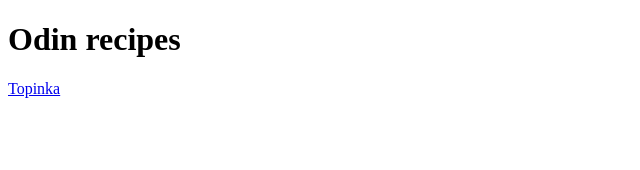
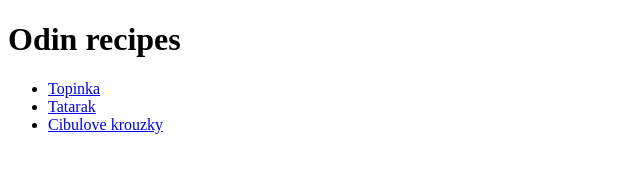
Before and after one commit to warikfrombohemia/odin-recipes, a plain HTML site: page index.html in a window 1280 px wide. Shown: the whole page, without its empty margins (0-640 px from the left). Drawn offline with Linux system fonts and the light colour scheme.

Commit message:
Linked new recipe pages to homepage

```diff
--- a/index.html
+++ b/index.html
@@ -6,7 +6,11 @@
     </head>
     <body>
         <h1>Odin recipes</h1>
-        <a href="./recipes/topinka.html">Topinka</a>
+        <ul>
+            <li><a href="./recipes/topinka.html">Topinka</a></li>
+            <li><a href="./recipes/burt.html">Tatarak</a></li>
+            <li><a href="./recipes/cibulove_krouzky.html">Cibulove krouzky</a></li>
+        </ul>
     </body>
 
 </html>
```
